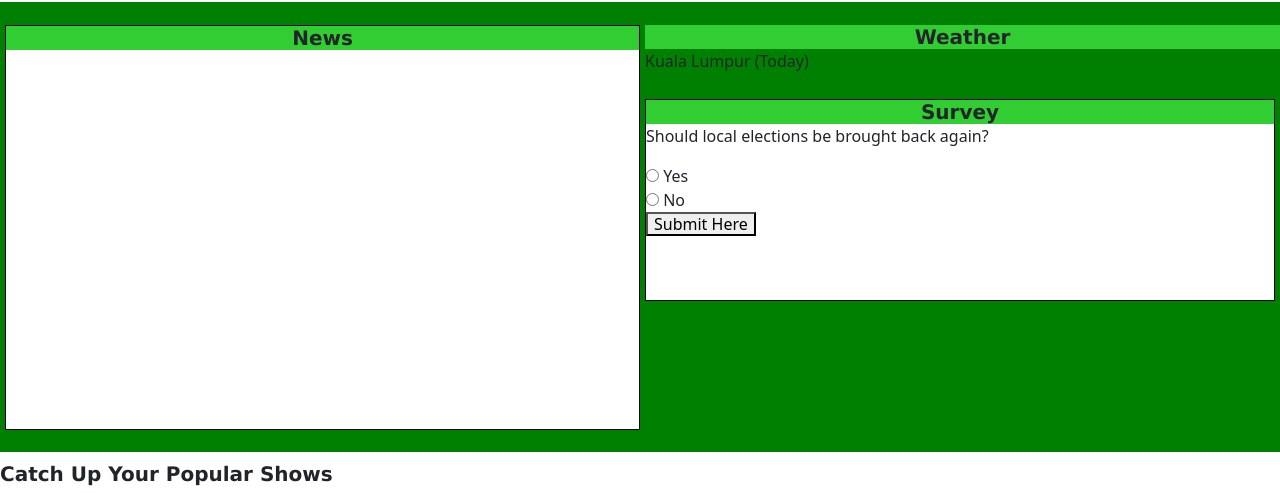
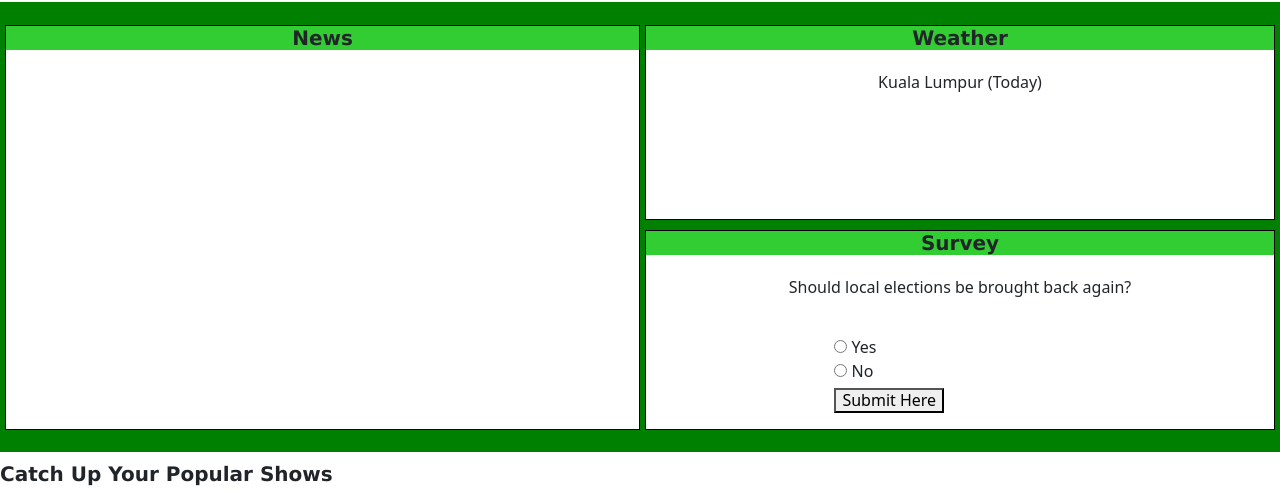
Before and after one commit to fab144/GA-final-project, a plain HTML site: page index.html in a window 1280 px wide. Shown: the part 293-786 px from the top of the page. Drawn offline with nearby package versions, Linux system fonts and the light colour scheme; no server answers.

Commit message:
Update style.css

```diff
--- a/style.css
+++ b/style.css
@@ -250,6 +250,18 @@ h1{
 }
  /* other info styles */
 
+ .button-form{
+  position:relative;
+  margin-top:5px;
+  left:30%;
+  right:70%;
+ }
+
+ .radio{
+  margin: 0 auto;
+  width: 40%;
+ }
+
 .news{
   width:100%;
   height:100px;
@@ -280,7 +292,12 @@ h1{
  overflow:scroll
  }
 
-.weather,.survey{
+ .weather-container, .survey p{
+  text-align: center;
+  padding: 20px 0;
+ }
+
+.weatherfeed,.survey{
  height:50%;
  background-color: white;
  border:1px solid black;
@@ -329,12 +346,16 @@ h1{
   height:50%;
   width:95%;
   background-color: white;
-  border:1px solid black;
   margin:5px;
  }
 
- .weather, .survey{
+ .weatherfeed{
+  height:100%;
   margin-right: 0;
+}
+
+.survey{
+  display:none;
 }
  }
 
```
